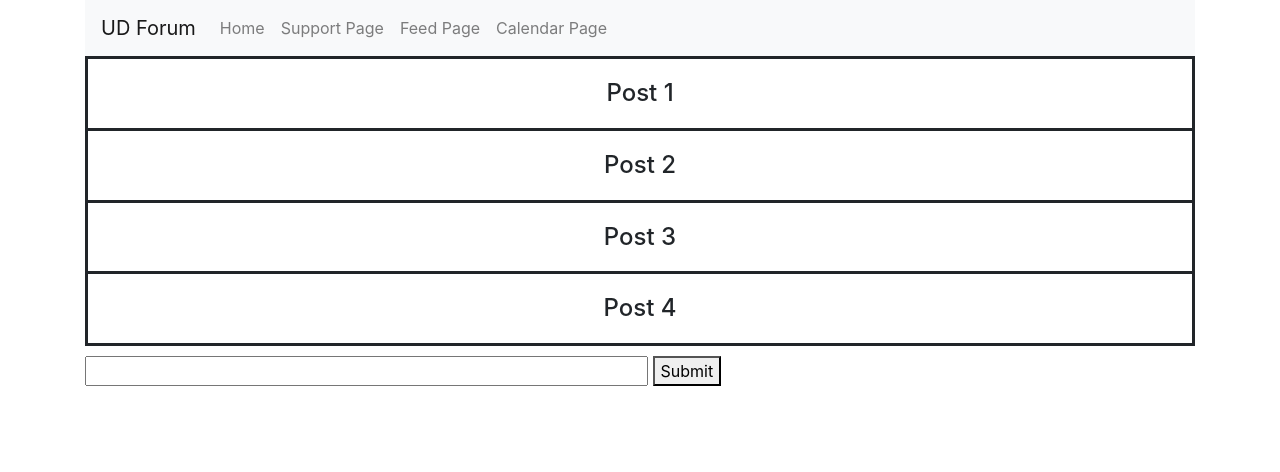
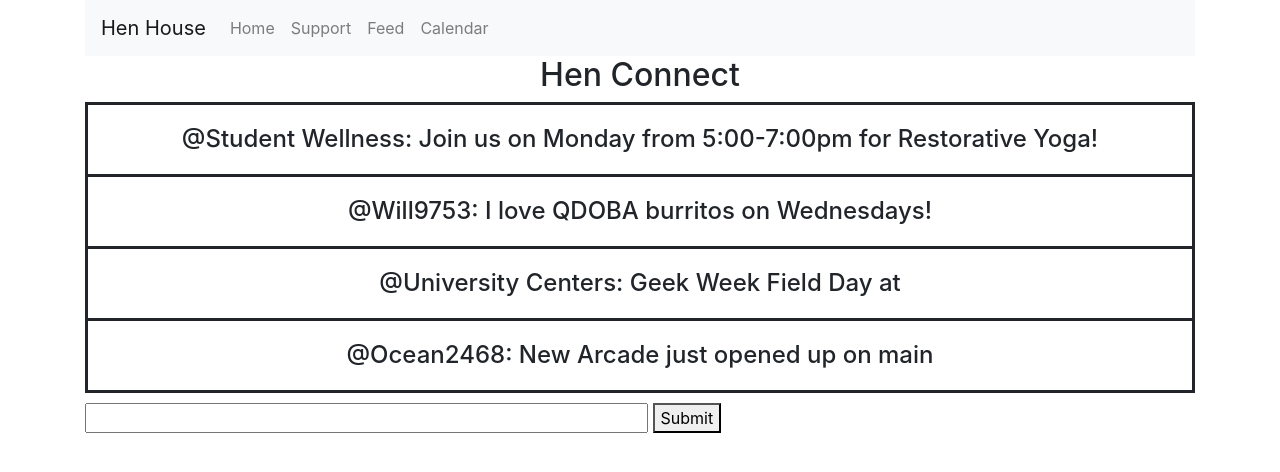
Before and after one commit to Cragmatic/henhacks2024, a Flask app: page /feed in a window 1280 px wide. Shown: the top 472 px of the page. Run offline with Flask 3, Linux system fonts and the light colour scheme; some libraries are stand-ins or nearby versions.

Commit message:
update home and feed

```diff
--- a/templates/feed.html
+++ b/templates/feed.html
@@ -33,7 +33,7 @@
 <body>
     <div class="container">
         <nav class="navbar navbar-expand-lg navbar-light bg-light">
-            <a class="navbar-brand" href="#">UD Forum</a>
+            <a class="navbar-brand" href="#">Hen House</a>
             <button class="navbar-toggler" type="button" data-toggle="collapse" data-target="#navbarSupportedContent" aria-controls="navbarSupportedContent" aria-expanded="false" aria-label="Toggle navigation">
                 <span class="navbar-toggler-icon"></span>
             </button>
@@ -44,34 +44,34 @@
                         <a class="nav-link" href="{{ url_for('view_home') }}">Home <span class="sr-only">(current)</span></a>
                     </li>
                     <li class="nav-item">
-                        <a class="nav-link" href="{{ url_for('view_first_page') }}">Support Page</a>
+                        <a class="nav-link" href="{{ url_for('view_first_page') }}">Support</a>
                     </li>
                     <li class="nav-item">
-                        <a class="nav-link" href="{{ url_for('view_second_page') }}">Feed Page</a>
+                        <a class="nav-link" href="{{ url_for('view_second_page') }}">Feed</a>
                     </li>
                     <li class="nav-item">
-                        <a class="nav-link" href="{{ url_for('view_third_page') }}">Calendar Page</a>
+                        <a class="nav-link" href="{{ url_for('view_third_page') }}">Calendar</a>
                     </li>
                 </ul>
             </div>
         </nav>
         <form action="/" method="post"></form>
         <div>
+            <h2 style="text-align: center;">Hen Connect</h2>
             <table style="border: solid;">
                 <tbody id="feedTbody">
                     <tr>
-                        <h4 class="post" style="text-align: center; padding: 20px; border: solid; border-bottom: none; margin: 0;">Post 1</h4>
+                        <h4 class="post" style="text-align: center; padding: 20px; border: solid; border-bottom: none; margin: 0;">@Student Wellness: Join us on Monday from 5:00-7:00pm for Restorative Yoga!</h4>
                     </tr>
                     <tr>
-                        <h4 class="post" style="text-align: center; padding: 20px; border: solid; border-bottom: none; margin: 0;">Post 2</h4>
+                        <h4 class="post" style="text-align: center; padding: 20px; border: solid; border-bottom: none; margin: 0;">@Will9753: I love QDOBA burritos on Wednesdays!</h4>
                     </tr>
                     <tr>
-                        <h4 class="post" style="text-align: center; padding: 20px; border: solid; border-bottom: none; margin: 0;">Post 3</h4>
+                        <h4 class="post" style="text-align: center; padding: 20px; border: solid; border-bottom: none; margin: 0;">@University Centers: Geek Week Field Day at </h4>
                     </tr>
                     <tr>
-                        <h4 class="post" style="text-align: center; padding: 20px; border: solid; margin: 0;">Post 4</h4>
+                        <h4 class="post" style="text-align: center; padding: 20px; border: solid; margin: 0;">@Ocean2468: New Arcade just opened up on main</h4>
                     </tr>
-
                 </tbody>
             </table>
         </div>
```
Also changed, not shown: templates/ai.html (+4 -4 lines), templates/calendar.html (+4 -4 lines), templates/index.html (+56 -12 lines).
